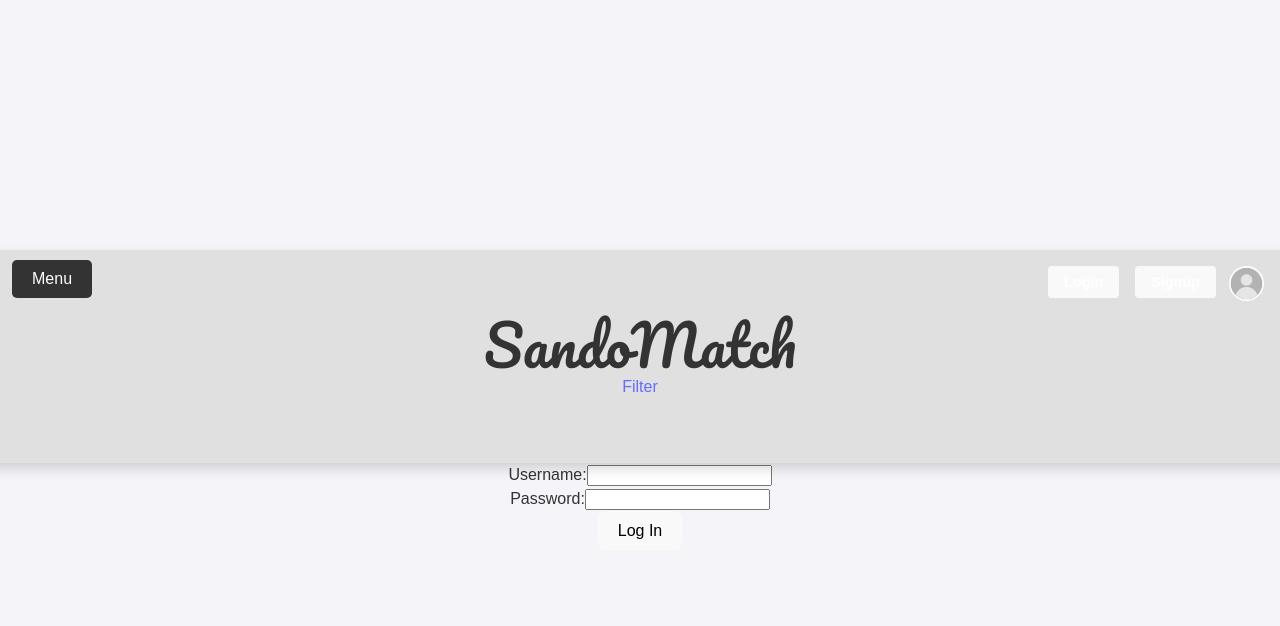
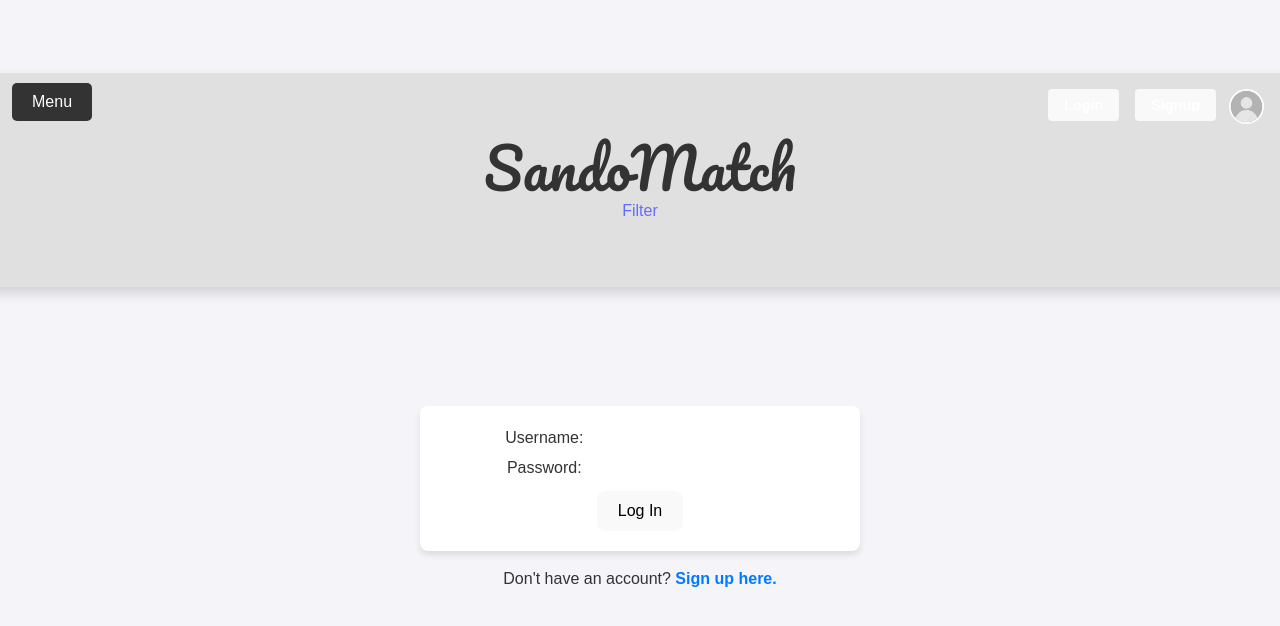
Before and after one commit to IsaacFigNewton/SandoMatch, a React (Vite) app in the folder packages/react-frontend/: page /login in a window 1280 px wide. Shown: the top 626 px of the page. Built offline with nearby package versions, Linux system fonts and the light colour scheme; no server answers.

Commit message:
temp commit

```diff
--- a/packages/react-frontend/src/App.css
+++ b/packages/react-frontend/src/App.css
@@ -97,7 +97,7 @@ h1 {
 
 .menuPopout {
   position: absolute;
-  top: 50px;
+  top: 55px;
   left: 60px;
   background-color: #333;
   border: 1px solid #ffc107;
@@ -238,6 +238,103 @@ h1 {
   transform: scale(1.1);
 }
 
+.signup-page {
+  display: flex;
+  flex-direction: column;
+  align-items: center;
+  justify-content: center;
+  min-height: 50vh;
+  padding: 20px;
+}
+
+.signup-form {
+  width: 100%;
+  max-width: 400px;
+  background-color: white;
+  padding: 20px;
+  border-radius: 8px;
+  box-shadow: 0 4px 6px rgba(0, 0, 0, 0.1);
+}
+
+.submit-button {
+  padding: 10px 20px;
+  margin-top: 10px;
+  cursor: pointer;
+}
+
+.submit-button:hover {
+  transform: scale(1.1);
+}
+
+.user-form {
+  margin-bottom: 5px;
+}
+
+.user-input {
+  padding: 5px;
+  border: 1px #ccc;
+  border-radius: 4px;
+}
+
+.user-input:hover {
+  transform: scale(1.03);
+}
+
+.pwd-input {
+  padding: 5px;
+  border: 1px #ccc;
+  border-radius: 4px;
+}
+
+.pwd-input:hover {
+  transform: scale(1.03);
+}
+
+.login-link {
+  color: #007bff;
+  font-weight: bold;
+}
+
+.login-link:hover {
+  text-decoration: underline;
+}
+
+.login-page {
+  display: flex;
+  flex-direction: column;
+  align-items: center;
+  justify-content: center;
+  min-height: 50vh;
+  padding: 20px;
+}
+
+.login-form {
+  width: 100%;
+  max-width: 400px;
+  background-color: white;
+  padding: 20px;
+  border-radius: 8px;
+  box-shadow: 0 4px 6px rgba(0, 0, 0, 0.1);
+}
+
+.signup-link {
+  color: #007bff;
+  font-weight: bold;
+}
+
+.signup-link:hover {
+  text-decoration: underline;
+}
+
+.login-notice-link {
+  color: #007bff;
+  font-weight: bold;
+}
+
+.login-notice-link:hover {
+  text-decoration: underline;
+}
+
 .random-button {
   display: block;
   margin: 1rem auto;
--- a/packages/react-frontend/src/App.jsx
+++ b/packages/react-frontend/src/App.jsx
@@ -3,7 +3,8 @@ import {
   BrowserRouter as Router,
   Routes,
   Route,
-  Link
+  Link,
+  useLocation
 } from "react-router-dom";
 import sandwichData from "./sandwiches.json";
 import FilterPage from "./FilterPage";
@@ -18,8 +19,8 @@ import MyTriedSandos from "./MyTriedSandos";
 
 import "./App.css";
 
-const API_PREFIX = "http://sandomatch.azurewebsites.net";
-//const API_PREFIX = "http://localhost:8000";
+//const API_PREFIX = "http://sandomatch.azurewebsites.net";
+const API_PREFIX = "http://localhost:8000";
 
 function App() {
   const [sandwiches, setSandwiches] = useState(sandwichData);
@@ -39,6 +40,7 @@ function App() {
 
   const [user, setUser] = useState(null);
   const [isLoggedIn, setIsLoggedIn] = useState(false);
+  //const location = useLocation();
 
   // Fetch all sandwiches from the backend
   useEffect(() => {
@@ -119,6 +121,7 @@ function App() {
       })
       .catch((error) => {
         setMessage(`Login Error: ${error}`);
+        return Promise.reject(error);
       });
 
     return promise;
--- a/packages/react-frontend/src/Login.jsx
+++ b/packages/react-frontend/src/Login.jsx
@@ -1,5 +1,12 @@
 import PropTypes from "prop-types";
 import { useState } from "react";
+import {
+  BrowserRouter as Router,
+  Routes,
+  Route,
+  Link,
+  useNavigate
+} from "react-router-dom";
 
 function Login({ handleSubmit, buttonLabel = "Log In" }) {
   // property validation
@@ -10,6 +17,7 @@ function Login({ handleSubmit, buttonLabel = "Log In" }) {
   }
 
   const [creds, setCreds] = useState({ username: "", pwd: "" });
+  const navigate = useNavigate();
 
   const handleChange = (e) => {
     const { name, value } = e.target;
@@ -18,14 +26,24 @@ function Login({ handleSubmit, buttonLabel = "Log In" }) {
 
   const handleFormSubmit = (e) => {
     e.preventDefault();
-    handleSubmit(creds);
+    handleSubmit(creds)
+      .then(() => {
+        navigate("/user");
+      })
+      .catch((error) => {
+        console.error("Login Failed", error);
+        alert("Invalid username or password.");
+      });
   };
 
   return (
-    <form onSubmit={handleFormSubmit}>
-      <label>
-        Username:
+    <div className="login-page">
+      <form className="login-form" onSubmit={handleFormSubmit}>
+        <div className="user-form">
+          <label className="username-label">
+            Username: {" "}
             <input
+              className="user-input"
               type="text"
               name="username"
               value={creds.username}
@@ -33,10 +51,12 @@ function Login({ handleSubmit, buttonLabel = "Log In" }) {
               required
             />
           </label>
-      <br />
-      <label>
-        Password:
+        </div>
+        <div className="pwd-form">
+          <label className="pwd-label">
+            Password: {" "}
             <input
+              className="pwd-input"
               type="password"
               name="pwd"
               value={creds.pwd}
@@ -44,9 +64,14 @@ function Login({ handleSubmit, buttonLabel = "Log In" }) {
               required
             />
           </label>
-      <br />
-      <button type="submit">{buttonLabel}</button>
+        </div>
+        <button type="submit" className="submit-button">{buttonLabel}</button>
       </form>
+      <p className="signup-text">
+        Don't have an account? {" "}
+        <Link className="signup-link" to="/signup"> Sign up here.</Link>
+      </p>
+    </div>
   );
 }
 
--- a/packages/react-frontend/src/MyBookmarkedSandos.jsx
+++ b/packages/react-frontend/src/MyBookmarkedSandos.jsx
@@ -1,6 +1,10 @@
 //MyBookmarkedSandos.jsx
 //import React from "react";
 import React, {useEffect, useState} from "react";
+import {
+  BrowserRouter as Router,
+  Link
+} from "react-router-dom";
 
 function MyBookmarkedSandos() {
   const [user, setUser] = useState(null);
@@ -20,7 +24,12 @@ function MyBookmarkedSandos() {
           <p><strong>Bookmarked:</strong> {user.bookmarkedSandos}</p>
         </div>
       ) : (
-        <p>Log In To See User Details</p>
+        <div className="login-notice">
+          <p className="login-notice-text">
+            Login <Link className="login-notice-link" to="/login">here</Link> to see user details.
+          </p>
+
+        </div>
       )}
     </div>
   );
--- a/packages/react-frontend/src/MyFavoriteSando.jsx
+++ b/packages/react-frontend/src/MyFavoriteSando.jsx
@@ -1,6 +1,10 @@
 //MyFavoriteSandos.jsx
 //import React from "react";
 import React, {useEffect, useState} from "react";
+import {
+  BrowserRouter as Router,
+  Link
+} from "react-router-dom";
 
 function MyFavoriteSandos() {
   const [user, setUser] = useState(null);
@@ -20,7 +24,12 @@ function MyFavoriteSandos() {
           <p><strong>Favorite:</strong> {user.favoriteSando}</p>
         </div>
       ) : (
-        <p>Log In To See User Details</p>
+        <div className="login-notice">
+          <p className="login-notice-text">
+            Login <Link className="login-notice-link" to="/login">here</Link> to see user details.
+          </p>
+
+        </div>
       )}
     </div>
   );
--- a/packages/react-frontend/src/MyReviews.jsx
+++ b/packages/react-frontend/src/MyReviews.jsx
@@ -1,6 +1,10 @@
 //MyReviews.jsx
 // import React from "react";
 import React, {useEffect, useState} from "react";
+import {
+  BrowserRouter as Router,
+  Link
+} from "react-router-dom";
 
 function MyReviews() {
   const [user, setUser] = useState(null);
@@ -20,7 +24,13 @@ function MyReviews() {
           <p><strong>Reviews:</strong> {user.reviews}</p>
         </div>
       ) : (
-        <p>Log In To See User Details</p>
+        <div className="login-notice">
+          <p className="login-notice-text">
+            Login <Link className="login-notice-link" to="/login">here</Link> to see user details.
+          </p>
+
+        </div>
+
       )}
     </div>
   );
--- a/packages/react-frontend/src/MyTriedSandos.jsx
+++ b/packages/react-frontend/src/MyTriedSandos.jsx
@@ -1,6 +1,10 @@
 //MyTriedSandos.jsx
 //import React from "react";
 import React, {useEffect, useState} from "react";
+import {
+  BrowserRouter as Router,
+  Link
+} from "react-router-dom";
 
 function MyTriedSandos() {
   const [user, setUser] = useState(null);
@@ -20,7 +24,12 @@ function MyTriedSandos() {
           <p><strong>Tried Sandos:</strong> {user.triedSandos}</p>
         </div>
       ) : (
-        <p>Log In To See User Details</p>
+        <div className="login-notice">
+          <p className="login-notice-text">
+            Login <Link className="login-notice-link" to="/login">here</Link> to see user details.
+          </p>
+
+        </div>
       )}
     </div>
   );
--- a/packages/react-frontend/src/Signup.jsx
+++ b/packages/react-frontend/src/Signup.jsx
@@ -1,7 +1,15 @@
-// CURRENTLY A COPY PASTE OF LOGIN -- TO CHANGE
+//Signup.jsx
 
 import PropTypes from "prop-types";
 import { useState } from "react";
+import {
+  BrowserRouter as Router,
+  Routes,
+  Route,
+  Link,
+  useNavigate
+} from "react-router-dom";
+import "./App.css";
 
 function Login({ handleSubmit, buttonLabel = "Log In" }) {
   // property validation
@@ -12,6 +20,7 @@ function Login({ handleSubmit, buttonLabel = "Log In" }) {
   }
 
   const [creds, setCreds] = useState({ username: "", pwd: "" });
+  const navigate = useNavigate();
 
   const handleChange = (e) => {
     const { name, value } = e.target;
@@ -20,14 +29,24 @@ function Login({ handleSubmit, buttonLabel = "Log In" }) {
 
   const handleFormSubmit = (e) => {
     e.preventDefault();
-    handleSubmit(creds);
+    handleSubmit(creds)
+      .then(() => {
+        navigate("/user");
+      })
+      .catch((error) => {
+        console.error("Signup Failed", error);
+        alert("Invalid username or password.");
+      });
   };
 
   return (
-    <form onSubmit={handleFormSubmit}>
-      <label>
-        Username:
+    <div className="signup-page">
+      <form className="signup-form" onSubmit={handleFormSubmit}>
+        <div className="user-form">
+          <label className="username-label">
+            Username: {" "}
             <input
+              className="user-input"
               type="text"
               name="username"
               value={creds.username}
@@ -35,10 +54,12 @@ function Login({ handleSubmit, buttonLabel = "Log In" }) {
               required
             />
           </label>
-      <br />
-      <label>
-        Password:
+        </div>
+        <div className="pwd-form">
+          <label className="pwd-label">
+            Password: {" "}
             <input
+              className="pwd-input"
               type="password"
               name="pwd"
               value={creds.pwd}
@@ -46,9 +67,14 @@ function Login({ handleSubmit, buttonLabel = "Log In" }) {
               required
             />
           </label>
-      <br />
-      <button type="submit">{buttonLabel}</button>
+        </div>
+        <button type="submit" className="submit-button">{buttonLabel}</button>
       </form>
+      <p className="login-text">
+        Already have an account? {" "}
+        <Link className="login-link" to="/login">Log in here.</Link>
+      </p>
+    </div>
   );
 }
 
--- a/packages/react-frontend/src/UserPage.jsx
+++ b/packages/react-frontend/src/UserPage.jsx
@@ -1,6 +1,10 @@
 //UserPage.jsx
 // import React from "react";
 import React, {useEffect, useState} from "react";
+import {
+  BrowserRouter as Router,
+  Link
+} from "react-router-dom";
 
 function UserPage() {
   const [user, setUser] = useState(null);
@@ -23,7 +27,12 @@ function UserPage() {
           <p><strong>Reviews:</strong> {user.reviews}</p>
         </div>
       ) : (
-        <p>Log In To See User Details</p>
+        <div className="login-notice">
+          <p className="login-notice-text">
+            Login <Link className="login-notice-link" to="/login">here</Link> to see user details.
+          </p>
+
+        </div>
       )}
     </div>
   );
```
Lines whose indentation alone changed are shown as unchanged.
